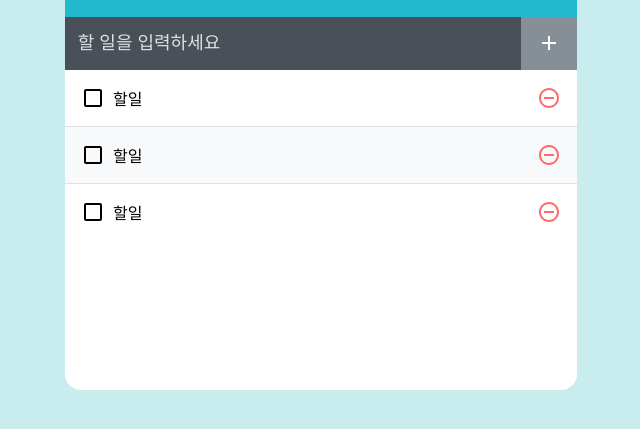
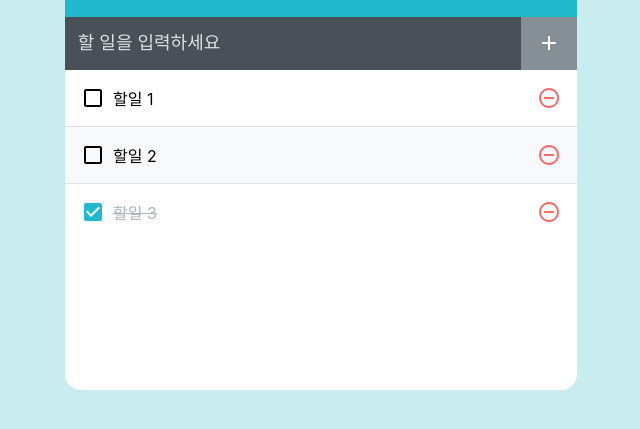
Before and after one commit to sungjaechoi/todo-app, a React (Create React App) app: page / in a window 1280 px wide. Shown: the part 143-572 px from the top of the page, without its empty margins (319-959 px from the left). Built offline with nearby package versions, Linux system fonts and the light colour scheme.

Commit message:
[add] 일정 관리 애플리케이션 기능구현 연습1

```diff
--- a/src/App.js
+++ b/src/App.js
@@ -1,14 +1,64 @@
+import {useState, useRef} from 'react'
 import TodoTemplate from "./components/TodoTemplate";
 import TodoInsert from "./components/TodoInsert";
 import TodoList from "./components/TodoList";
 
 const App = () => {
+  const [todos, setTodos] = useState([
+    {
+      id: 1,
+      text: '할일 1',
+      checked: false,
+    },
+    {
+      id: 2,
+      text: '할일 2',
+      checked: false,
+    },
+    {
+      id: 3,
+      text: '할일 3',
+      checked: true,
+    }
+  ]);
+
+  const onToggle = (id) =>
+    setTodos(
+      todos.map((todo) =>
+        todo.id === id ? { ...todo, checked: !todo.checked } : todo,
+      ),
+    );
+
+  const nextId = useRef(4);
+
+  const onInsert = text => {
+    const todo = {
+      id: nextId.current,
+      text,
+      checked: false
+    }
+    setTodos(todos.concat(todo))
+    nextId.current += 1;
+  }
+
+  const onRemove = id => {setTodos(todos.filter(todo => {
+    console.log('인자 ID' , id);
+    console.log('todo', todo);
+    console.log('todo.id', todo.id);
+    console.log(todo.id !== id);
+    return todo.id !== id;
+  }))}
+
   return (
     <TodoTemplate>
-      <TodoInsert/>
-      <TodoList/>
+      <TodoInsert onInsert={onInsert} />
+      <TodoList
+        todos={todos}
+        onToggle={onToggle}
+        onRemove={onRemove}
+      />
     </TodoTemplate>
-  )
+  );
 };
 
 export default App;
--- a/src/components/TodoInsert.js
+++ b/src/components/TodoInsert.js
@@ -1,11 +1,29 @@
+import {useState} from 'react'
 import {MdAdd} from 'react-icons/md'
 import './TodoInsert.scss'
 
-const TodoInsert = () => {
+const TodoInsert = ({onInsert}) => {
+  const [value, setValue] = useState('')
+
+
+  const onChange = e => {
+    setValue(e.target.value)
+  }
+
+  const onClick = () => {
+    onInsert(value)
+    setValue('')
+  }
+
+
   return(
     <form className="TodoInsert">
-      <input placeholder='할 일을 입력하세요'/>
-      <button type='submit' >
+      <input
+        placeholder='할 일을 입력하세요'
+        value={value}
+        onChange={onChange}
+      />
+      <button type='button' onClick={onClick}>
         <MdAdd/>
       </button>
     </form>
--- a/src/components/TodoList.js
+++ b/src/components/TodoList.js
@@ -1,14 +1,14 @@
 import TodoListItem from "./TodoListItem";
 import './TodoList.scss'
 
-const TodoList = () => {
+const TodoList = ({ todos, onToggle, onRemove }) => {
   return (
     <ul className="TodoList">
-      <TodoListItem />
-      <TodoListItem />
-      <TodoListItem />
+      {todos.map((todo) => (
+        <TodoListItem onToggle={onToggle} todo={todo} key={todo.id} onRemove={onRemove} />
+      ))}
     </ul>
   );
-}
+};
 
 export default TodoList;
--- a/src/components/TodoListItem.js
+++ b/src/components/TodoListItem.js
@@ -5,18 +5,26 @@ import {
 } from 'react-icons/md';
 import './TodoListItem.scss'
 
-const TodoListItem = () => {
-  return(
-    <li className='TodoListItem'>
-      <span className='checkbox'>
-        <MdCheckBoxOutlineBlank/>
-        <span className='text'>할일</span>
+const TodoListItem = ({ todo, onToggle, onRemove}) => {
+  const { id, text, checked } = todo;
+
+  return (
+    <li className="TodoListItem">
+      <span
+        className={'checkbox' + (checked ? ' is_checked' : '')}
+        onClick={() => onToggle(id)}
+      >
+        {checked ? <MdCheckBox /> : <MdCheckBoxOutlineBlank />}
+        <span className="text">{text}</span>
       </span>
-      <span className='remove'>
-        <MdRemoveCircleOutline/>
+      <span
+        className="remove"
+        onClick={() => onRemove(id) }
+      >
+        <MdRemoveCircleOutline />
       </span>
     </li>
-  )
-}
+  );
+};
 
 export default TodoListItem;
--- a/src/components/TodoListItem.scss
+++ b/src/components/TodoListItem.scss
@@ -19,7 +19,7 @@
       flex: 1;
     }
 
-    &.checked{
+    &.is_checked{
       svg{
         color: #22b8cf;
       }
```
